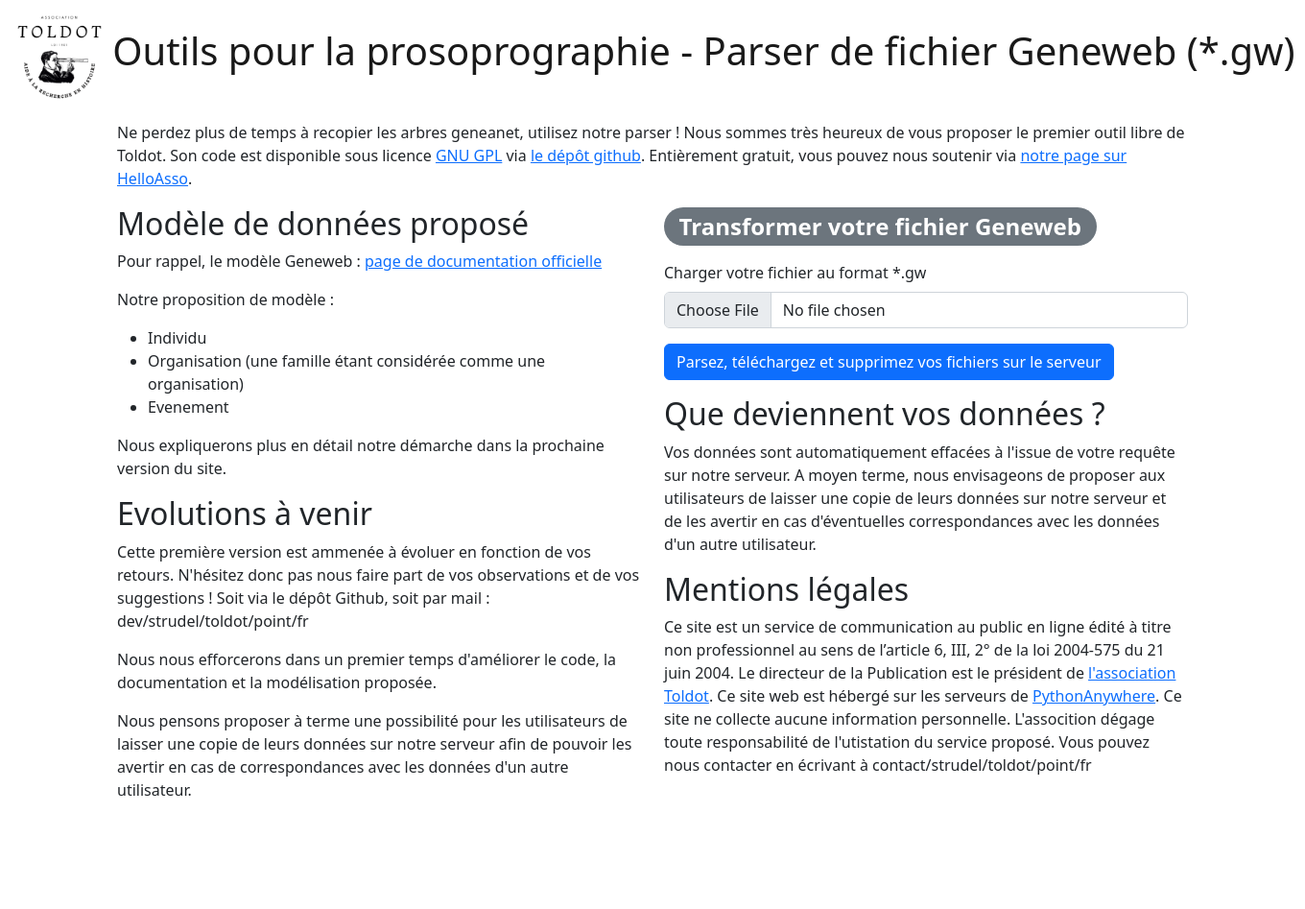
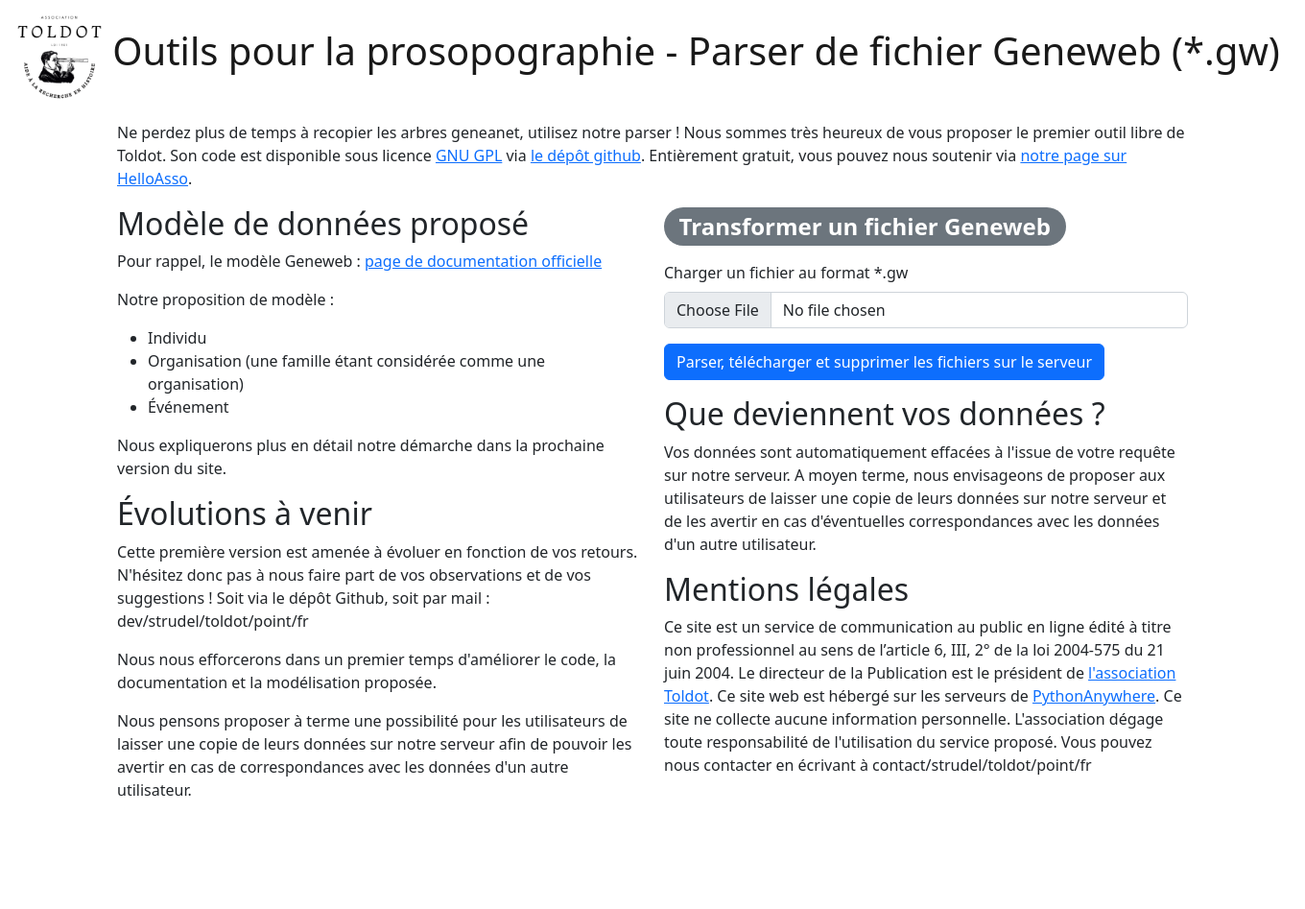
Before and after one commit to Relais4x100a2/geneweb_parser, a Flask app: page / in a window 1360 px wide. Shown: the whole page at 96% size. Run offline with Flask 2, Linux system fonts and the light colour scheme.

Commit message:
correction typo MVP

```diff
--- a/mysite/templates/index.html
+++ b/mysite/templates/index.html
@@ -12,7 +12,7 @@
             <img src="{{url_for('static', filename='img/TOLDOT.png')}}" width="100" height="100" class="d-inline-block"
                  alt="">
             <span class="navbar-text; h1">
-    Outils pour la prosoprographie - Parser de fichier Geneweb (*.gw)
+    Outils pour la prosopographie - Parser de fichier Geneweb (*.gw)
   </span></a>
     </div>
 </nav>
@@ -42,13 +42,13 @@
             <ul>
                 <li>Individu</li>
                 <li>Organisation (une famille étant considérée comme une organisation)</li>
-                <li>Evenement</li>
+                <li>Événement</li>
             </ul>
             Nous expliquerons plus en détail notre démarche dans la prochaine version du site.
             </p>
 
-            <h2>Evolutions à venir</h2>
-            <p>Cette première version est ammenée à évoluer en fonction de vos retours. N'hésitez donc pas nous faire
+            <h2>Évolutions à venir</h2>
+            <p>Cette première version est amenée à évoluer en fonction de vos retours. N'hésitez donc pas à nous faire
                 part de vos observations et de vos suggestions ! Soit via le dépôt Github, soit par mail : dev/strudel/toldot/point/fr</p>
             <p>Nous nous efforcerons dans un premier temps d'améliorer le code, la documentation et la modélisation proposée.</p>
             <p>Nous pensons proposer à terme une possibilité pour les utilisateurs de laisser une copie de leurs données
@@ -57,14 +57,14 @@
 
         </div>
         <div class="col-6 text-justify mb-5">
-            <h2><span class="text-bg-secondary badge rounded-pill">Transformer votre fichier Geneweb</span></h2>
+            <h2><span class="text-bg-secondary badge rounded-pill">Transformer un fichier Geneweb</span></h2>
             <p>
             <form method="POST" action="" enctype="multipart/form-data">
                 <div class="mb-3">
-                    <label for="formFile" class="form-label">Charger votre fichier au format *.gw</label>
+                    <label for="formFile" class="form-label">Charger un fichier au format *.gw</label>
                     <input class="form-control" type="file" name="file" id="formFile">
                 </div>
-                <button type="submit" class="btn btn-primary">Parsez, téléchargez et supprimez vos fichiers sur le serveur</button>
+                <button type="submit" class="btn btn-primary">Parser, télécharger et supprimer les fichiers sur le serveur</button>
             </form>
             </p>
 
@@ -74,7 +74,7 @@
                 utilisateur.</p>
 
             <h2>Mentions légales </h2>
-            <p>Ce site est un service de communication au public en ligne édité à titre non professionnel au sens de l’article 6, III, 2° de la loi 2004-575 du 21 juin 2004. Le directeur de la Publication est le président de <a href="https://www.helloasso.com/associations/toldot" target="_blank">l'association Toldot</a>. Ce site web est hébergé sur les serveurs de <a href="https://www.pythonanywhere.com/" target="_blank">PythonAnywhere</a>. Ce site ne collecte aucune information personnelle. L'assocition dégage toute responsabilité de l'utistation du service proposé. Vous pouvez nous contacter en écrivant à contact/strudel/toldot/point/fr
+            <p>Ce site est un service de communication au public en ligne édité à titre non professionnel au sens de l’article 6, III, 2° de la loi 2004-575 du 21 juin 2004. Le directeur de la Publication est le président de <a href="https://www.helloasso.com/associations/toldot" target="_blank">l'association Toldot</a>. Ce site web est hébergé sur les serveurs de <a href="https://www.pythonanywhere.com/" target="_blank">PythonAnywhere</a>. Ce site ne collecte aucune information personnelle. L'association dégage toute responsabilité de l'utilisation du service proposé. Vous pouvez nous contacter en écrivant à contact/strudel/toldot/point/fr
 
         </div>
 
```
Also changed, not shown: README.md, 1 other file.
